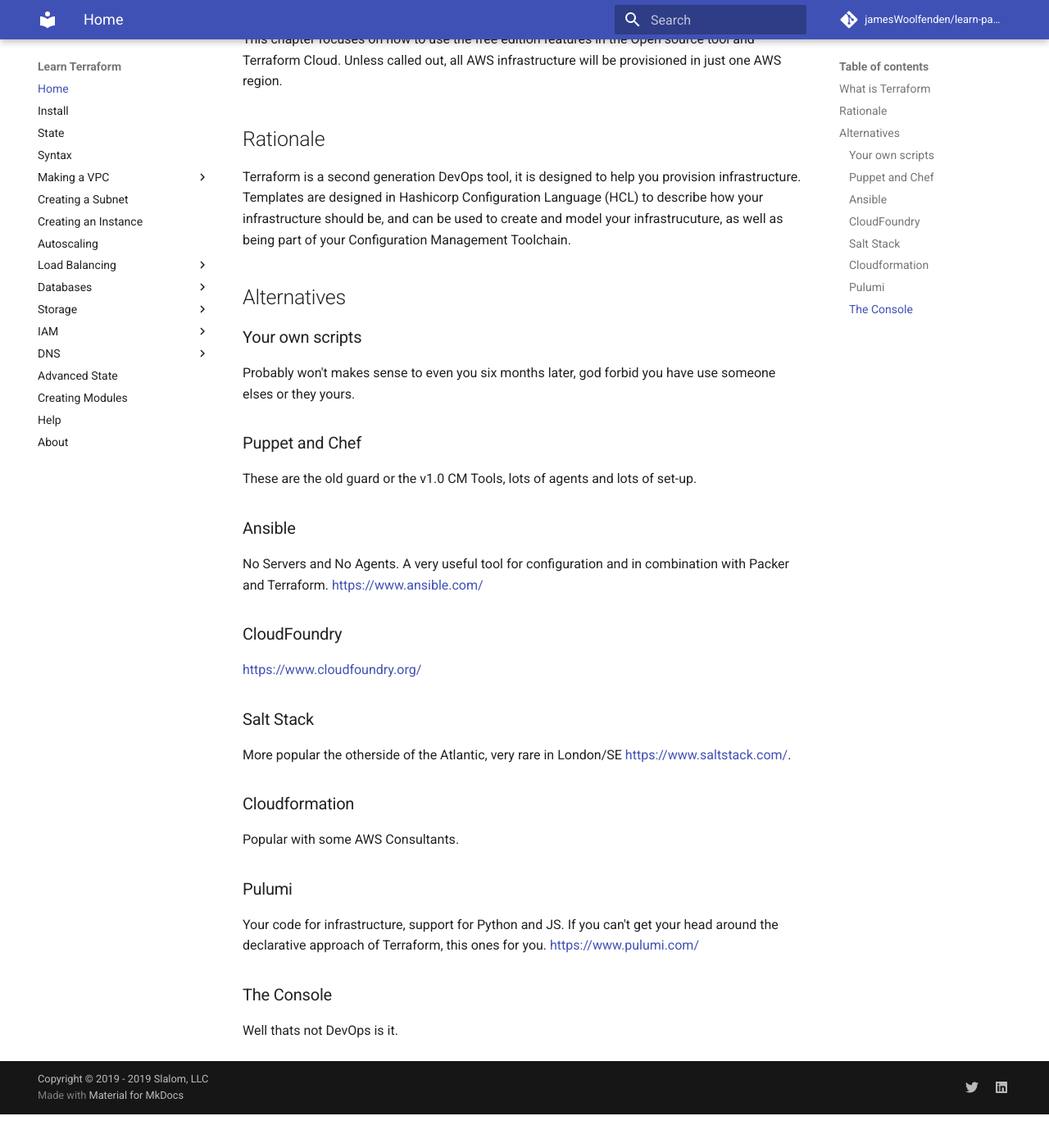
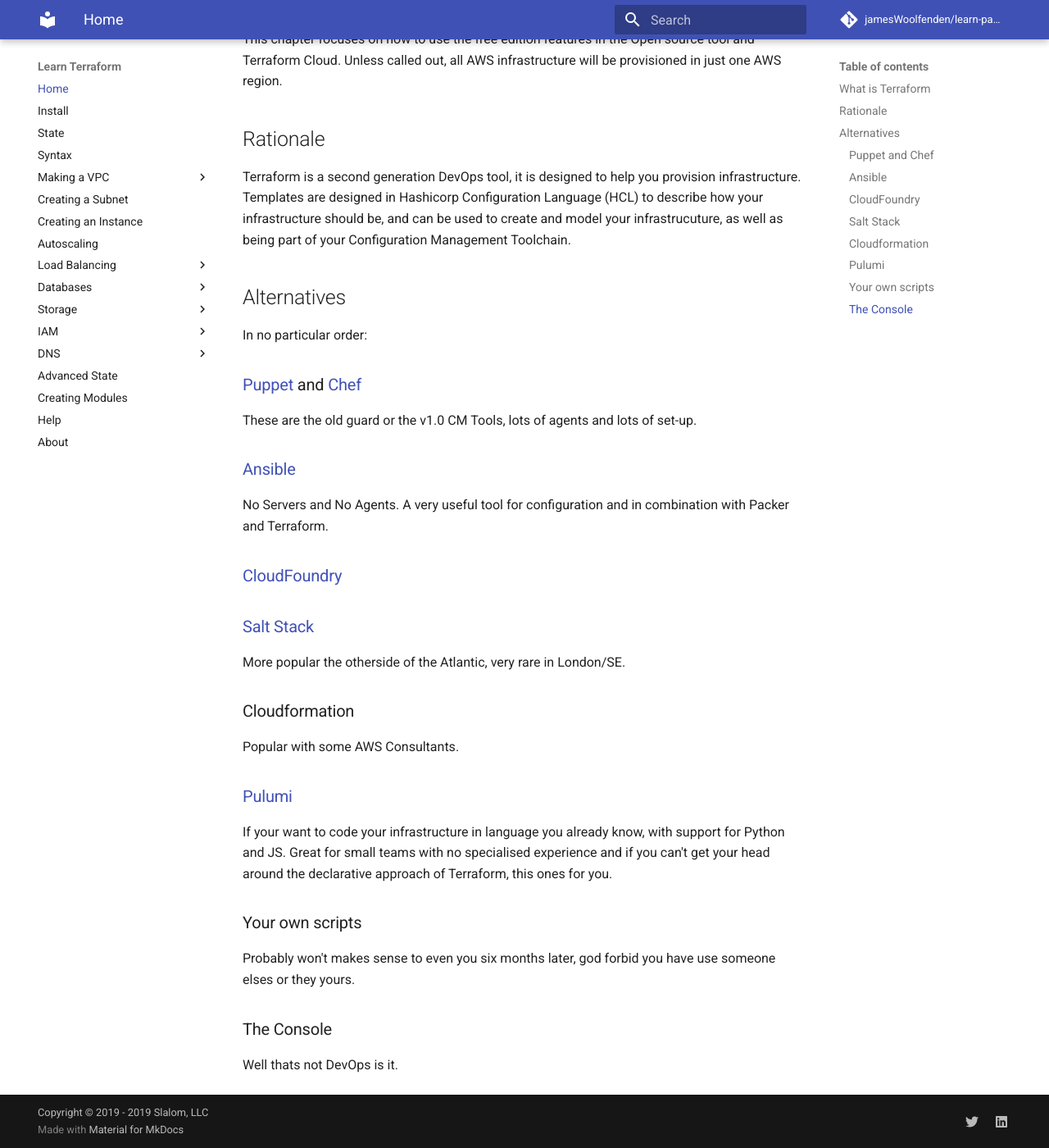
Before and after one commit to JamesWoolfenden/learn-terraform, an MkDocs documentation site: the page built from docs/index.md, in a window 1280 px wide and 1400 px high, scrolled down 314 px. Shown: the whole window at 82% size. Built offline with MkDocs 1.6.1 and Material for MkDocs 9.7.7, drawn with Linux system fonts in a browser that asks for light colours; comment, search, counter and statistics services are not loaded; before the commit the page ends 1673 px from its top, so only the background shows below that.

Commit message:
Update index.md

```diff
--- a/docs/index.md
+++ b/docs/index.md
@@ -21,35 +21,33 @@
 
 ## Alternatives
 
-### Your own scripts
+In no particular order:
 
-Probably won't makes sense to even you six months later, god forbid you have use someone elses or they yours.
-
-### Puppet and Chef
+### [Puppet](https://puppet.com/) and [Chef](https://www.chef.io/)
 
 These are the old guard or the v1.0 CM Tools, lots of agents and lots of set-up.
 
-### Ansible
+### [Ansible](https://www.ansible.com/)
 
 No Servers and No Agents. A very useful tool for configuration and in combination with Packer and Terraform.
-<https://www.ansible.com/>
 
-### CloudFoundry
+### [CloudFoundry](https://www.cloudfoundry.org/)
 
-<https://www.cloudfoundry.org/>
+### [Salt Stack](https://www.saltstack.com/)
 
-### Salt Stack
-
-More popular the otherside of the Atlantic, very rare in London/SE <https://www.saltstack.com/>.
+More popular the otherside of the Atlantic, very rare in London/SE.
 
 ### Cloudformation
 
 Popular with some AWS Consultants.
 
-### Pulumi
+### [Pulumi](https://www.pulumi.com/)
 
-Your code for infrastructure, support for Python and JS. If you can't get your head around the declarative approach of Terraform, this ones for you.
-<https://www.pulumi.com/>
+If your want to code your infrastructure in language you already know, with support for Python and JS. Great for small teams with no specialised experience and if you can't get your head around the declarative approach of Terraform, this ones for you.
+
+### Your own scripts
+
+Probably won't makes sense to even you six months later, god forbid you have use someone elses or they yours.
 
 ### The Console
 
```
